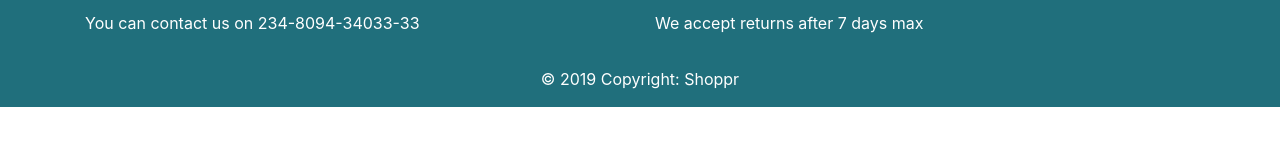
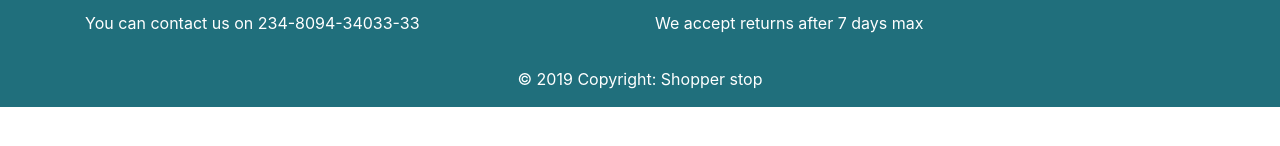
Before and after one commit to rghvndr99/jamstack-next-netlfy, a Next.js app: page /cart in a window 1280 px wide. Shown: the part 506-652 px from the top of the page. Built offline with nearby package versions, Linux system fonts and the light colour scheme.

Commit message:
bugfix::adding styling

```diff
--- a/component/Footer.js
+++ b/component/Footer.js
@@ -19,7 +19,7 @@ const Footer = () => {
             </div>
           </div>
           <div className="footer-copyright text-center py-3">© 2019 Copyright:
-            <span> Shoppr</span>
+            <span> Shopper stop</span>
           </div>
         </footer>
     );
```
